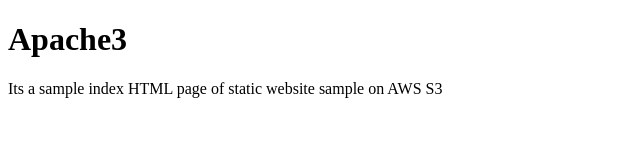
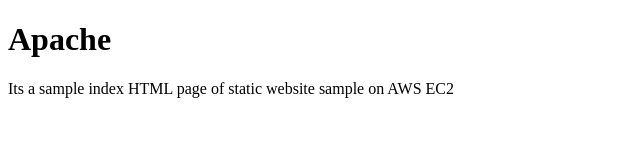
Before and after one commit to horizoninfinite/apacheoncicd, a plain HTML site: page index.html in a window 1280 px wide. Shown: the full height of the page, 0-640 px from the left. Drawn offline with Linux system fonts and the light colour scheme.

Commit message:
Update index.html 1 15thoct

```diff
--- a/index.html
+++ b/index.html
@@ -2,8 +2,8 @@
 <html>
 <body>
 
-<h1>Apache3</h1>
-<p>Its a sample index HTML page of static website sample on AWS S3</p>
+<h1>Apache</h1>
+<p>Its a sample index HTML page of static website sample on AWS EC2</p>
 
 </body>
 
```
